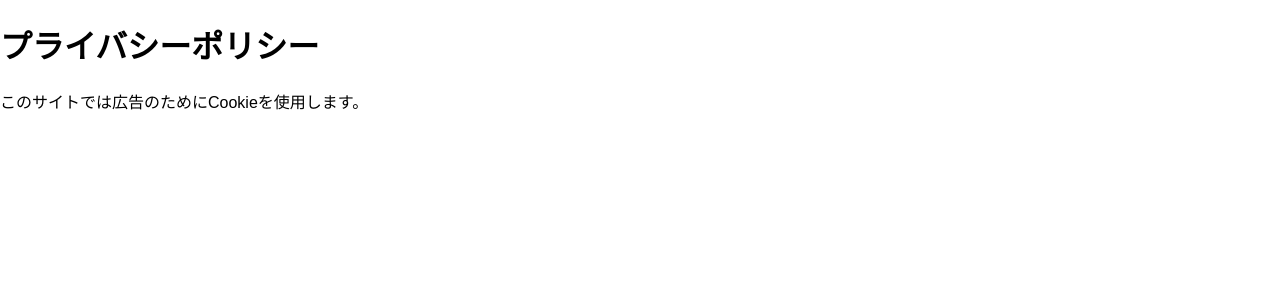
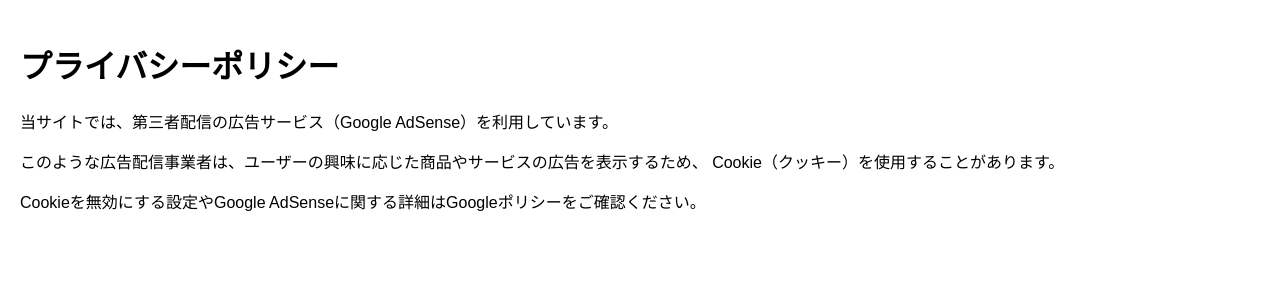
Before and after one commit to ztongkou431-code/youtube-trend, a Next.js app: page /privacy in a window 1280 px wide. Shown: the top 300 px of the page. Built offline with nearby package versions, Linux system fonts and the light colour scheme.

Commit message:
add ads.txt

```diff
--- a/app/privacy/page.tsx
+++ b/app/privacy/page.tsx
@@ -1,8 +1,20 @@
 export default function Privacy() {
   return (
-    <main>
+    <div style={{ padding: "20px" }}>
       <h1>プライバシーポリシー</h1>
-      <p>このサイトでは広告のためにCookieを使用します。</p>
-    </main>
+
+      <p>
+        当サイトでは、第三者配信の広告サービス（Google AdSense）を利用しています。
+      </p>
+
+      <p>
+        このような広告配信事業者は、ユーザーの興味に応じた商品やサービスの広告を表示するため、
+        Cookie（クッキー）を使用することがあります。
+      </p>
+
+      <p>
+        Cookieを無効にする設定やGoogle AdSenseに関する詳細はGoogleポリシーをご確認ください。
+      </p>
+    </div>
   );
 }
```
